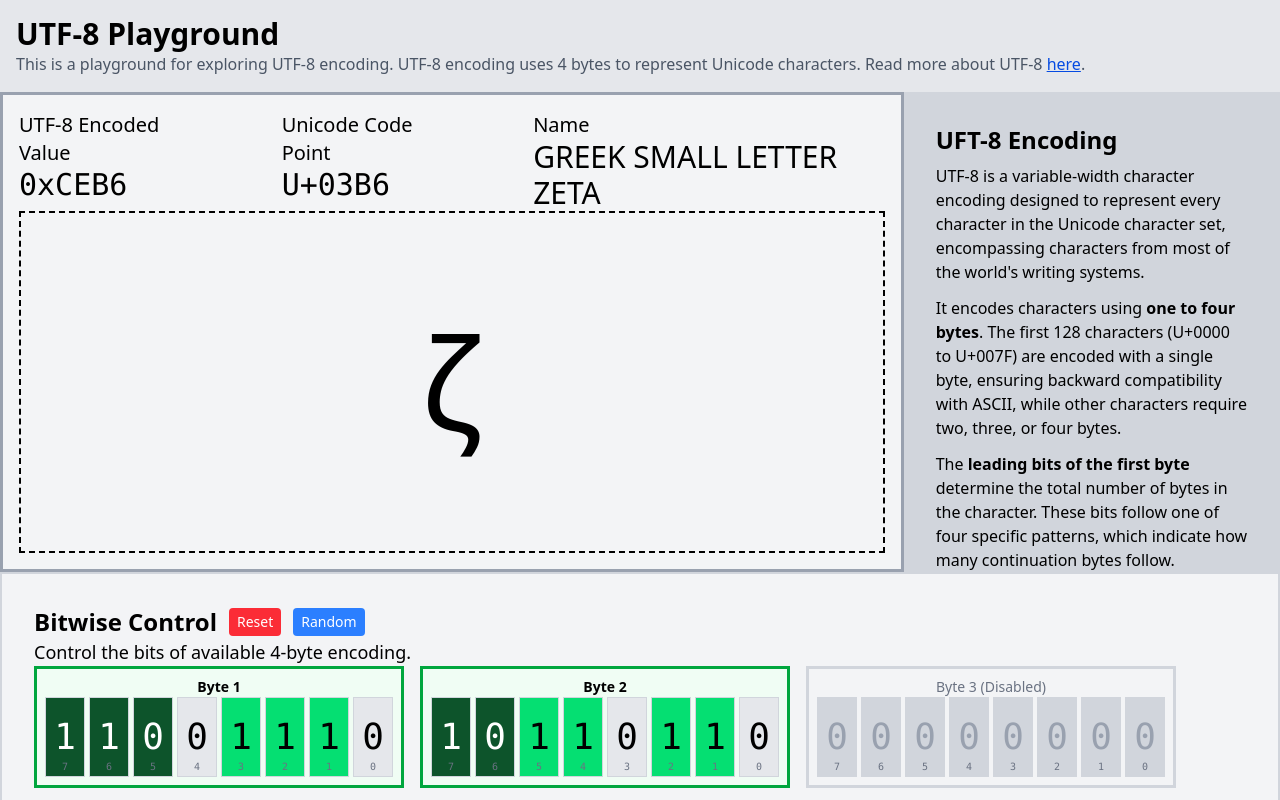
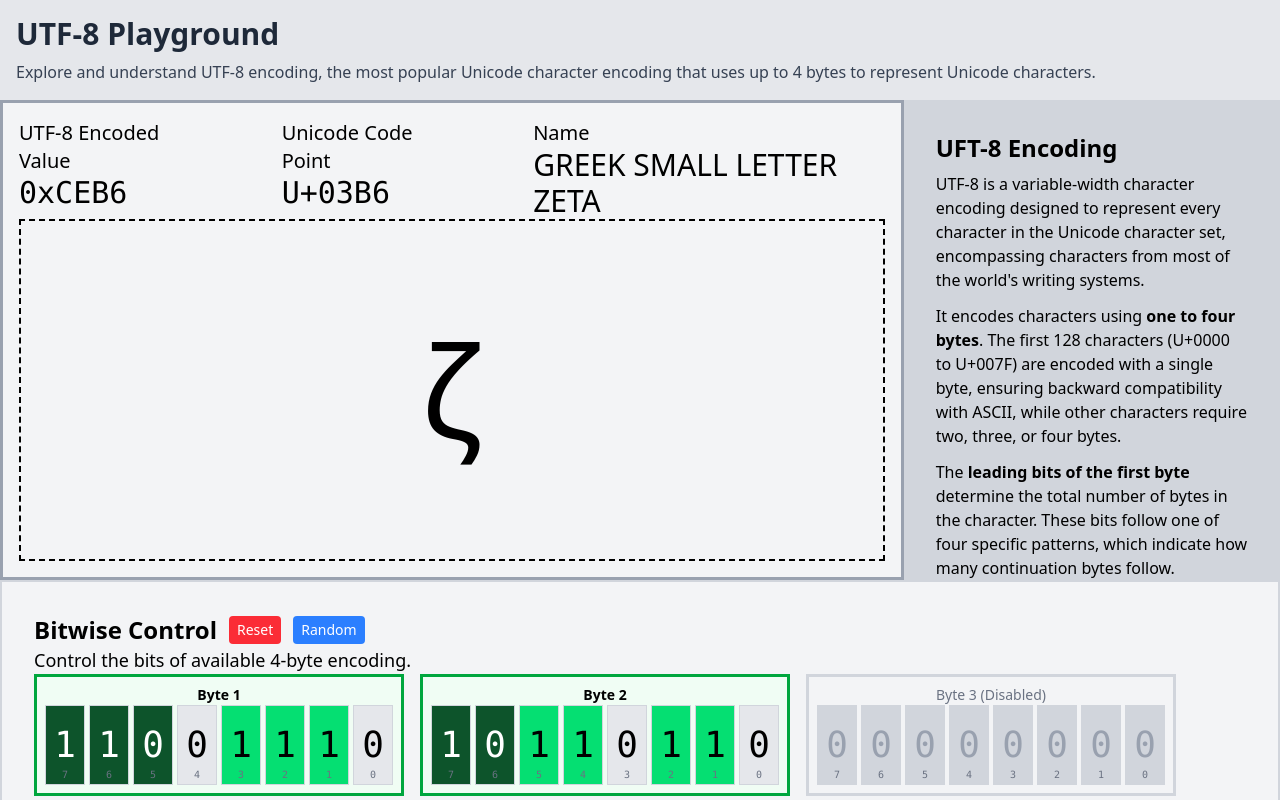
Before and after one commit to vishnuharidas/utf8-playground, a React (Vite) app: page / in a window 1280 px wide. Shown: the top 800 px of the page. Built offline with nearby package versions, Linux system fonts and the light colour scheme.

Commit message:
Move header to a new component

```diff
--- a/src/App.tsx
+++ b/src/App.tsx
@@ -2,6 +2,7 @@ import { useEffect, useState } from 'react';
 import './App.css';
 import BitwiseControl from './components/BitwiseControl';
 import CodePointDisplay from './components/CodePointDisplay';
+import Header from './components/Header';
 import NotesPanel from './components/NotesPanel';
 import { getRandomUtf8 } from './utf8/utf8';
 
@@ -28,13 +29,9 @@ function App() {
     <div className="flex flex-col h-screen">
 
       { /* Header */}
-      <div className="w-full box-border p-4 bg-gray-200">
-        <h1 className="text-3xl font-bold">UTF-8 Playground</h1>
-        <p className="text-gray-600">
-          This is a playground for exploring UTF-8 encoding.
-          UTF-8 encoding uses 4 bytes to represent Unicode characters. Read more about UTF-8 <a href="https://en.wikipedia.org/wiki/UTF-8#Description" className="text-blue-500 underline" target='_blank'>here</a>.
-        </p>
-      </div>
+      <header className="w-full bg-gray-200">
+        <Header />
+      </header>
 
       { /* Main Content */}
       <div className="w-full flex flex-1 flex-column min-h-[60vh] border-yellow-500 border-">
--- /dev/null
+++ b/src/components/Header.tsx
@@ -0,0 +1,12 @@
+function AppHeader() {
+    return (
+        <div className="w-full box-border p-4 bg-gray-200">
+            <h1 className="text-3xl font-extrabold text-gray-800">UTF-8 Playground</h1>
+            <p className="mt-2 text-[12pt] text-gray-700">
+                Explore and understand UTF-8 encoding, the most popular Unicode character encoding that uses up to 4 bytes to represent Unicode characters.
+            </p>
+        </div>
+    );
+}
+
+export default AppHeader;
```
